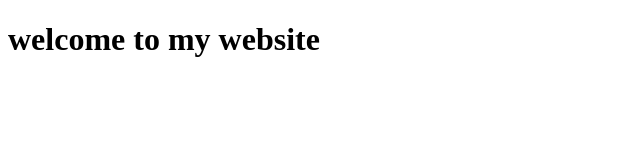
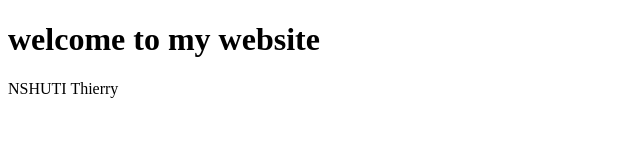
Before and after one commit to system-Barinda/systemft-thiery, a plain HTML site: page frontend/index.html in a window 1280 px wide. Shown: the whole page, without its empty margins (0-640 px from the left). Drawn offline with Linux system fonts and the light colour scheme.

Commit message:
add new paragraph on system-thierry

```diff
--- a/frontend/index.html
+++ b/frontend/index.html
@@ -7,5 +7,6 @@
 </head>
 <body>
     <h1>welcome to my website</h1>
+    <p>NSHUTI Thierry</p>
 </body>
 </html>
```
